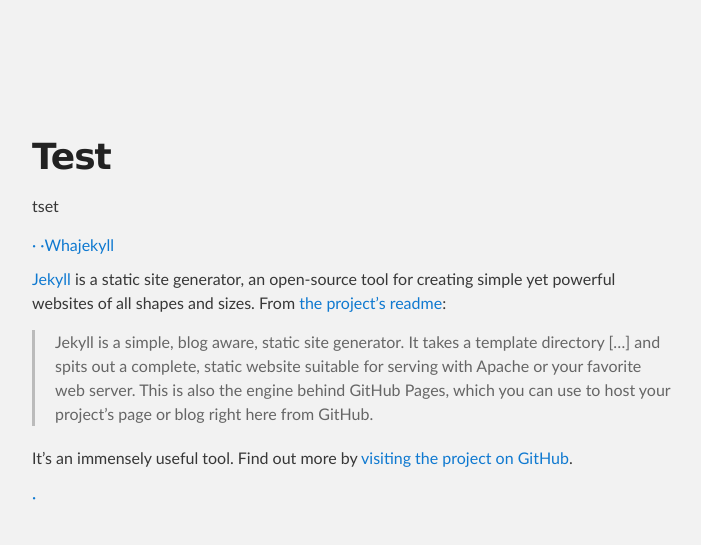
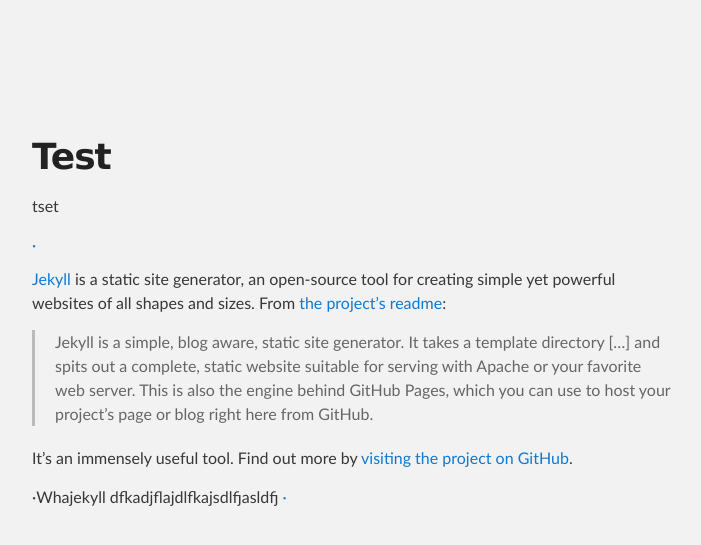
Before and after one commit to hellotarkim/hellotarkim.github.io, a Jekyll site: the page built from _posts/2017-01-01-test.md, in a window 1280 px wide. Shown: the top 545 px of the page, without its empty margins (288-989 px from the left). Built offline with Jekyll 4.4.1, drawn with Linux system fonts in a browser that asks for light colours.

Commit message:
Update post.html

```diff
--- a/_layouts/post.html
+++ b/_layouts/post.html
@@ -13,7 +13,7 @@
     <span class="pagination-item newer">&middot</span>
   {% endif %}
 
-  <a class="pagination-item" href="{{ site.url }}">&middot{{ page.previous.title }}{{ page.previous.content }}</a>
+  <a class="pagination-item" href="{{ site.url }}">{{ page.previous.content }}&middot{{ page.previous.title }}{{ page.next.content }}</a>
 
   {% if page.next.url %}
     <a class="pagination-item older" href="{{ page.next.url | prepend: site.baseurl }}">&middot</a>
```
